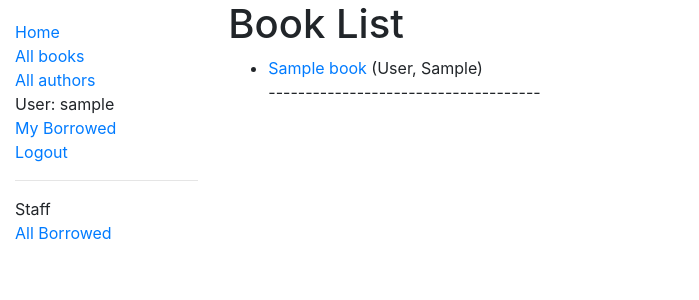
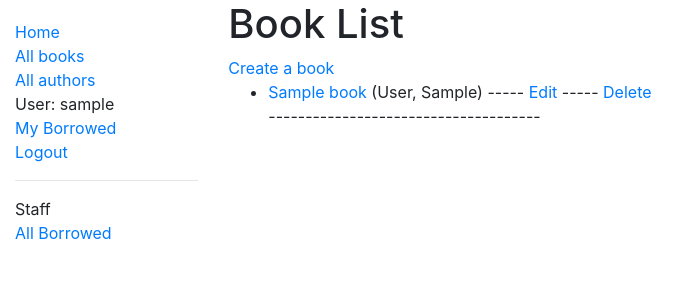
Before and after one commit to Andrewkha/django-mozilla, a Django app: template locallibrary/catalog/templates/catalog/book/book_list.html in a window 1280 px wide. Shown: the top 300 px of the page, without its empty margins (0-699 px from the left). Run offline with Django 3.2, Linux system fonts and the light colour scheme; the template is opened without the code that fills it: values that come from a table or form of the project are taken from there, others are empty; a user stored in the database is signed in; tables that the repository leaves empty hold one stand-in row (values such as "Sample post"); some libraries are stand-ins or nearby versions.

Commit message:
section 9 with all exercises

```diff
--- a/locallibrary/catalog/templates/catalog/book/book_list.html
+++ b/locallibrary/catalog/templates/catalog/book/book_list.html
@@ -2,11 +2,21 @@
 
 {% block content %}
   <h1>Book List</h1>
+  {% if perms.catalog.can_mark_returned %}
+    <a href="{% url 'book_create' %}">Create a book</a>
+  {% endif %}
   {% if book_list %}
   <ul>
     {% for book in book_list %}
       <li>
         <a href="{{ book.get_absolute_url }}">{{ book.title }}</a> ({{book.author}})
+        {% if perms.catalog.can_mark_returned %}
+          -----
+          <a href="{% url 'book_update' book.pk %}">Edit</a>
+          -----
+          <a href="{% url 'book_delete' book.pk %}">Delete</a>
+
+        {% endif %}
       </li>
       {% if forloop.last %}
         <p>-------------------------------------</p>
```
